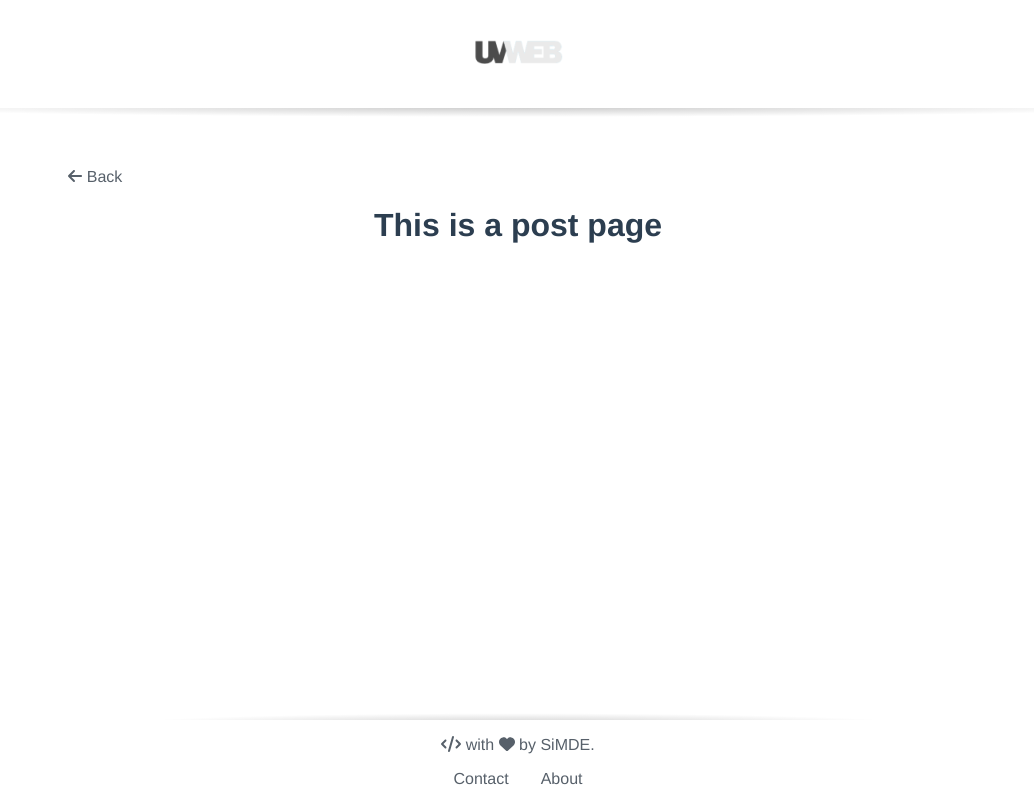
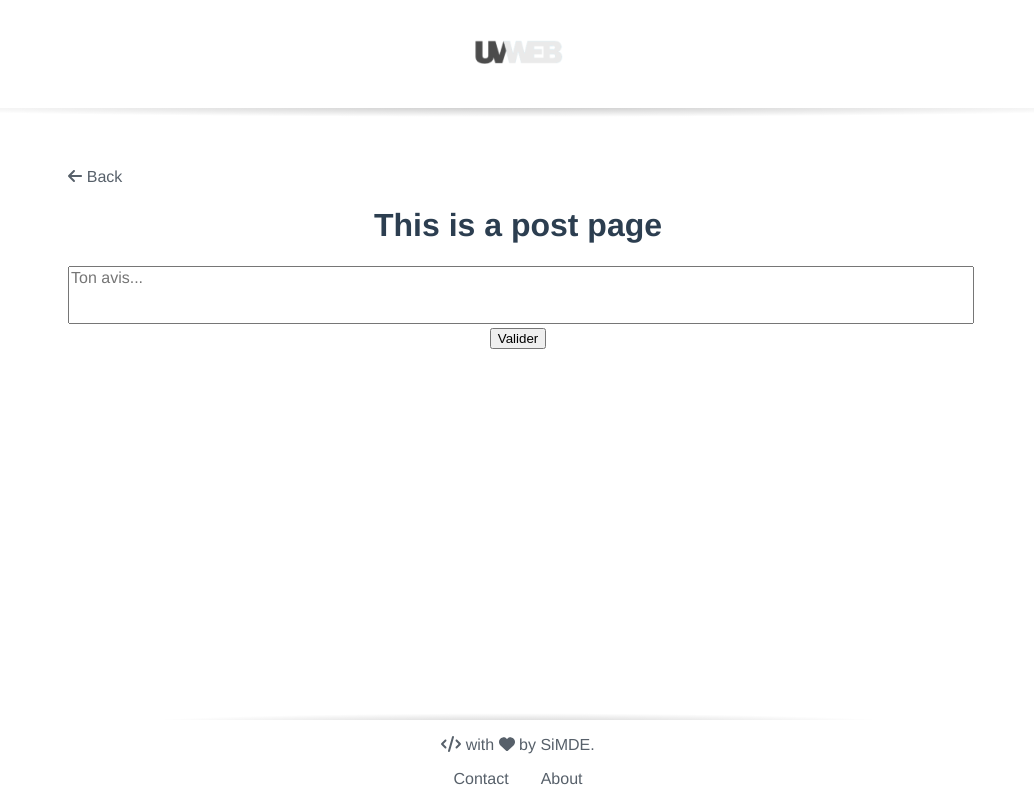
Before and after one commit to SiMDE-Projects/UVweb, a Vue app: page /post in a window 1280 px wide. Shown: the whole page, without its empty margins (122-1156 px from the left). Built offline with nearby package versions, Linux system fonts and the light colour scheme.

Commit message:
setup default PostView posting system

```diff
--- a/src/views/PostView.vue
+++ b/src/views/PostView.vue
@@ -1,11 +1,54 @@
 <template>
   <div class="post">
     <h1>This is a post page</h1>
+    <form v-on:submit.prevent="submitForm">
+      <AppTextArea
+        name="post"
+        id="post"
+        placeholder="Ton avis..."
+        v-model="form.comment"
+      />
+      <button>Valider</button>
+    </form>
   </div>
 </template>
 
 <script>
+import axios from "axios";
+const baseURL = "http://localhost:3000/comments";
+
+import AppTextArea from "@/components/AppTextArea.vue";
 export default {
   name: "PostView",
+  components: {
+    AppTextArea,
+  },
+  data() {
+    return {
+      form: {
+        comment: "",
+      },
+    };
+  },
+  methods: {
+    debug() {
+      console.log(this.form.comment);
+    },
+    submitForm() {
+      axios
+        .post(baseURL, this.form)
+        .then((res) => {
+          console.log(res);
+        })
+        .catch((error) => {
+          console.error(error);
+        });
+    },
+  },
 };
 </script>
+
+<style lang="sass" scoped>
+#post
+  resize: none
+</style>
```
